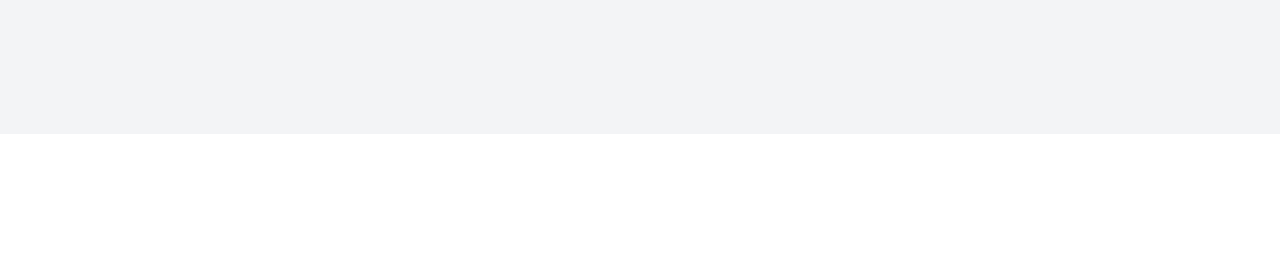
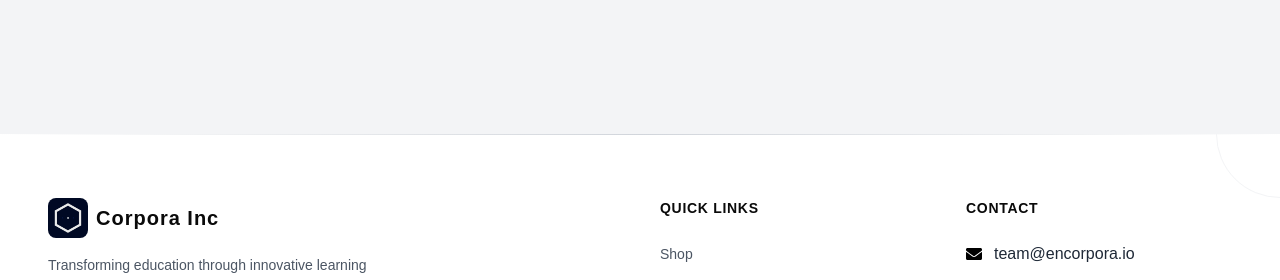
Before and after one commit to corpora-inc/encorpora.io, a Next.js app in the folder encorpora-edu/: page /books in a window 1280 px wide. Shown: the part 666-946 px from the top of the page. Before the commit the page ends 800 px from the top, so only its background shows below. Built offline with nearby package versions, Linux system fonts and the light colour scheme; no server answers; the database is empty.

Commit message:
move footer to layout

```diff
--- a/encorpora-edu/app/layout.tsx
+++ b/encorpora-edu/app/layout.tsx
@@ -1,6 +1,7 @@
 import type { Metadata } from "next";
 import { Geist, Geist_Mono } from "next/font/google";
 import "./globals.css";
+import Footer from "@/components/Footer";
 
 // Load your fonts (adjust or remove if not using Geist)
 const geistSans = Geist({
@@ -32,7 +33,7 @@
     ],
   },
   icons: {
-    icon: '/favicon.ico',
+    icon: "/favicon.ico",
   },
 };
 
@@ -43,8 +44,11 @@
 }) {
   return (
     <html lang="en">
-      <body className={`${geistSans.variable} ${geistMono.variable} antialiased`}>
+      <body
+        className={`${geistSans.variable} ${geistMono.variable} antialiased`}
+      >
         {children}
+        <Footer />
       </body>
     </html>
   );
```
